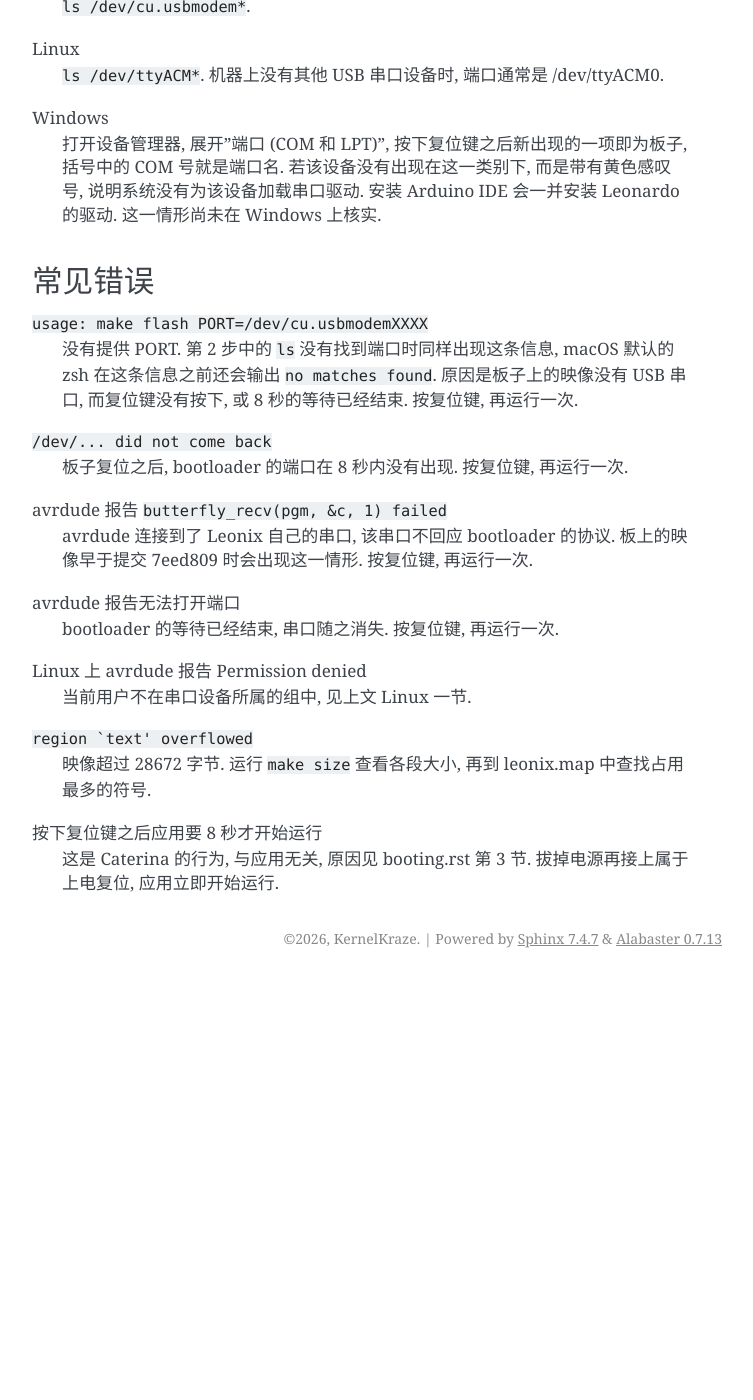
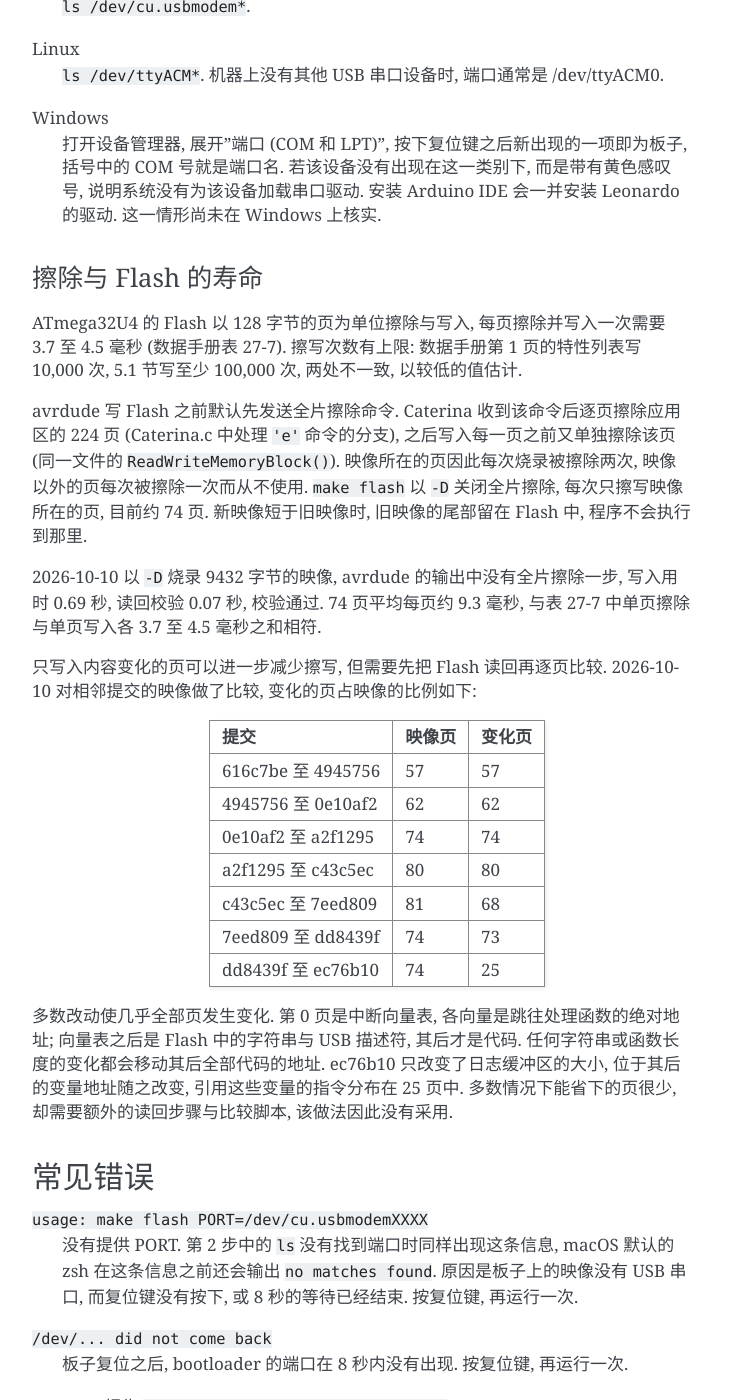
Before and after one commit to w3ngzv/Leonix, a Sphinx documentation site: the page built from Documentation/building.rst, in a window 1280 px wide and 1400 px high, scrolled down 4537 px. Shown: the whole window, without its empty margins (388-1141 px from the left). Built offline with Sphinx 7.4.7, drawn with Linux system fonts in a browser that asks for light colours; before the commit the page ends 5515 px from its top, so only the background shows below that.

Commit message:
make flash 以 -D 跳过全片擦除
avrdude 默认先发送全片擦除命令, Caterina 据此擦除应用区的全部 224 页,
之后写入每一页之前又单独擦除该页. 映像所在的页每次烧录因此被擦除两次,
映像以外的页被擦除一次而从不使用, 两者都消耗 Flash 有限的擦写次数.
Caterina 的逐页擦除已经足够, 全片擦除可以省去.

只写入内容变化的页一并考虑过: 相邻提交的映像之间, 7 次比较中有 6 次
变化页占映像的 84% 以上, 原因与比较结果记录在 building.rst 中.

2026-10-10 在板子上以 -D 烧录, 写入 0.69 秒, 校验通过, 板子正常运行.

Signed-off-by: KernelKraze <admin@mail.go1.qzz.io>

```diff
--- a/Documentation/booting.rst
+++ b/Documentation/booting.rst
@@ -170,7 +170,7 @@ Leonix 运行时, ``make flash`` 先以 1200 波特率打开并关闭 Leonix 的
 7eed809, 或者 Leonix 没有运行时, 仍需手动按下复位键, 并在 bootloader 的
 等待窗口内启动 avrdude::
 
-  avrdude -p m32u4 -c avr109 -P <port> -U flash:w:leonix.hex:i
+  avrdude -p m32u4 -c avr109 -P <port> -b 57600 -D -U flash:w:leonix.hex:i
 
 2026-10-08 在板子上按下复位键, 呼吸灯持续约 8 秒后进入应用, 与源码中的
 TIMEOUT_PERIOD 一致. 该时长为目测, 未用仪器计时.
--- a/Documentation/building.rst
+++ b/Documentation/building.rst
@@ -200,7 +200,7 @@ Leonix 运行时, 板子在主机上是一个 USB 串口. ``make flash`` 先以
 端口文件是否存在, 这一做法在 Windows 的 MSYS2 中未经测试. 按复位键之后直接
 运行 avrdude 的做法不依赖这两者::
 
-  avrdude -p m32u4 -c avr109 -P COM5 -b 57600 -U flash:w:leonix.hex:i
+  avrdude -p m32u4 -c avr109 -P COM5 -b 57600 -D -U flash:w:leonix.hex:i
 
 端口名在同一台主机上通常保持不变, 第一次烧录之前先查看端口名, 之后可以
 直接写入 ``PORT=``:
@@ -217,6 +217,47 @@ Windows
   即为板子, 括号中的 COM 号就是端口名. 若该设备没有出现在这一类别下,
   而是带有黄色感叹号, 说明系统没有为该设备加载串口驱动. 安装 Arduino IDE
   会一并安装 Leonardo 的驱动. 这一情形尚未在 Windows 上核实.
+
+
+擦除与 Flash 的寿命
+-------------------
+
+ATmega32U4 的 Flash 以 128 字节的页为单位擦除与写入, 每页擦除并写入一次需要
+3.7 至 4.5 毫秒 (数据手册表 27-7). 擦写次数有上限: 数据手册第 1 页的特性
+列表写 10,000 次, 5.1 节写至少 100,000 次, 两处不一致, 以较低的值估计.
+
+avrdude 写 Flash 之前默认先发送全片擦除命令. Caterina 收到该命令后逐页擦除
+应用区的 224 页 (Caterina.c 中处理 ``'e'`` 命令的分支), 之后写入每一页之前
+又单独擦除该页 (同一文件的 ``ReadWriteMemoryBlock()``). 映像所在的页因此每次
+烧录被擦除两次, 映像以外的页每次被擦除一次而从不使用. ``make flash`` 以
+``-D`` 关闭全片擦除, 每次只擦写映像所在的页, 目前约 74 页. 新映像短于旧映像
+时, 旧映像的尾部留在 Flash 中, 程序不会执行到那里.
+
+2026-10-10 以 ``-D`` 烧录 9432 字节的映像, avrdude 的输出中没有全片擦除一步,
+写入用时 0.69 秒, 读回校验 0.07 秒, 校验通过. 74 页平均每页约 9.3 毫秒,
+与表 27-7 中单页擦除与单页写入各 3.7 至 4.5 毫秒之和相符.
+
+只写入内容变化的页可以进一步减少擦写, 但需要先把 Flash 读回再逐页比较.
+2026-10-10 对相邻提交的映像做了比较, 变化的页占映像的比例如下:
+
+  ==================  ======  ======
+  提交                映像页  变化页
+  ==================  ======  ======
+  616c7be 至 4945756  57      57
+  4945756 至 0e10af2  62      62
+  0e10af2 至 a2f1295  74      74
+  a2f1295 至 c43c5ec  80      80
+  c43c5ec 至 7eed809  81      68
+  7eed809 至 dd8439f  74      73
+  dd8439f 至 ec76b10  74      25
+  ==================  ======  ======
+
+多数改动使几乎全部页发生变化. 第 0 页是中断向量表, 各向量是跳往处理函数的
+绝对地址; 向量表之后是 Flash 中的字符串与 USB 描述符, 其后才是代码. 任何
+字符串或函数长度的变化都会移动其后全部代码的地址. ec76b10 只改变了日志
+缓冲区的大小, 位于其后的变量地址随之改变, 引用这些变量的指令分布在 25 页中.
+多数情况下能省下的页很少, 却需要额外的读回步骤与比较脚本, 该做法因此没有
+采用.
 
 
 常见错误
```
Also changed, not shown: 1 other file.
